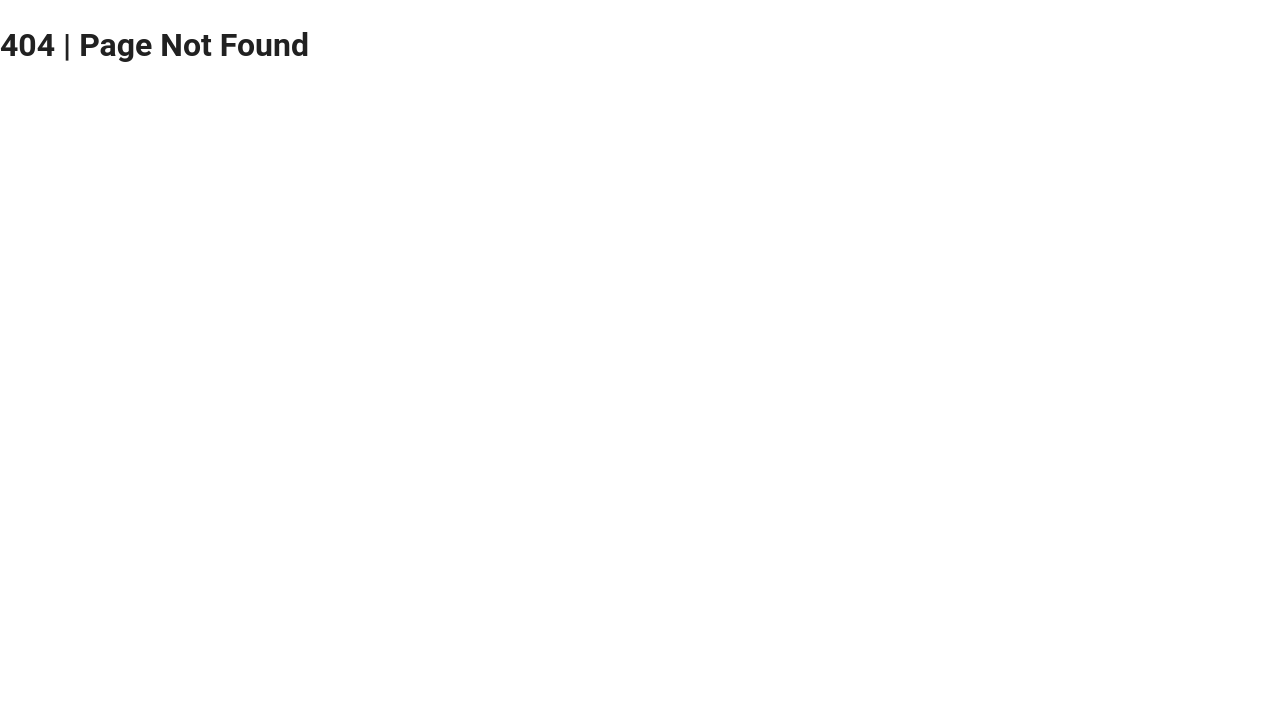
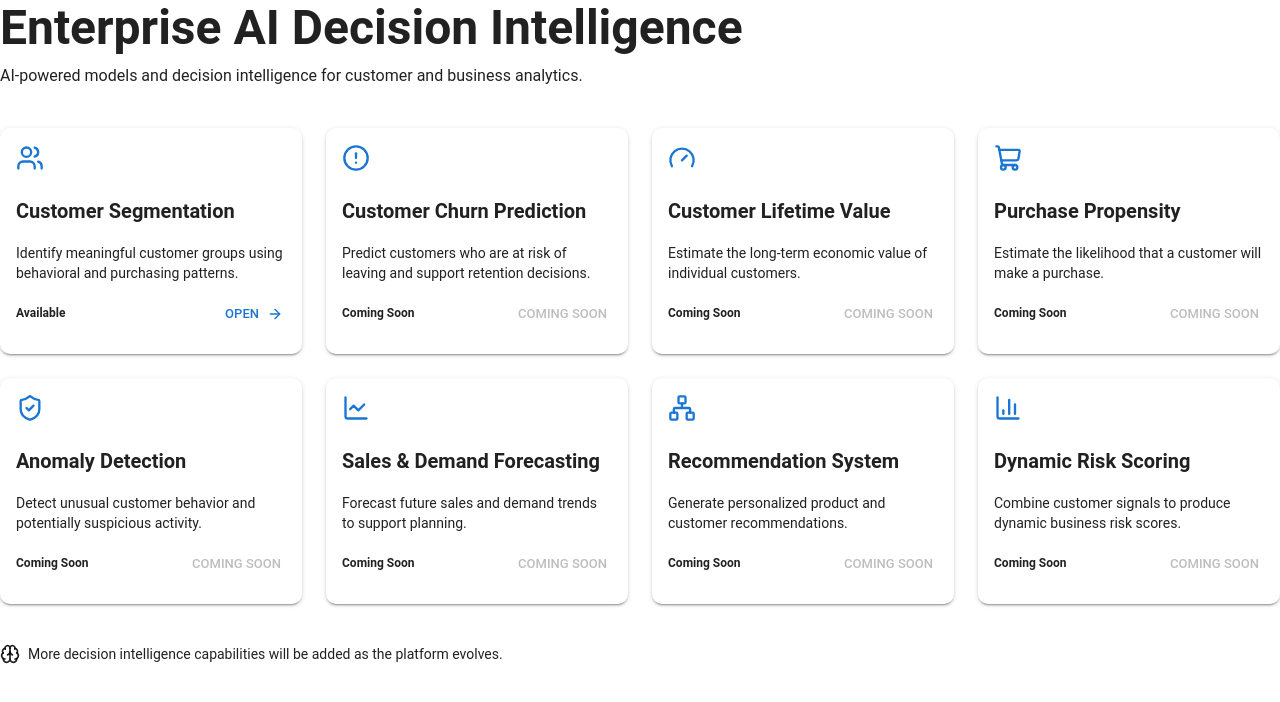
Before and after one commit to annnuspeaks/the-enterprise-ai-decision-intelligence-platform, a React (Vite) app in the folder frontend/: page / in a window 1280 px wide. Before the commit this address had no page. Shown: the top 702 px of the page. Built offline with nearby package versions, Linux system fonts and the light colour scheme.

Commit message:
feat: separate global homepage from model page

```diff
--- a/frontend/package.json
+++ b/frontend/package.json
@@ -15,6 +15,7 @@
     "@mui/icons-material": "^9.2.0",
     "@mui/material": "^9.2.0",
     "axios": "^1.18.1",
+    "lucide-react": "^1.31.0",
     "react": "^19.2.7",
     "react-dom": "^19.2.7",
     "react-router-dom": "^7.18.1"
--- a/frontend/src/components/ui/ClusterVisualization.tsx
+++ b/frontend/src/components/ui/ClusterVisualization.tsx
@@ -45,7 +45,7 @@ function ClusterVisualization() {
       <CardContent>
         <Stack spacing={3}>
           <Box>
-            <Typography variant="h6" fontWeight={700}>
+            <Typography variant="h6" sx={{ fontWeight: 700 }}>
               Customer Cluster Distribution
             </Typography>
 
@@ -59,11 +59,13 @@ function ClusterVisualization() {
               <Box key={item.cluster}>
                 <Stack
                   direction="row"
-                  justifyContent="space-between"
-                  alignItems="center"
-                  sx={{ mb: 0.75 }}
+                  sx={{
+                    mb: 0.75,
+                    justifyContent: "space-between",
+                    alignItems: "center",
+                  }}
                 >
-                  <Typography variant="body2" fontWeight={600}>
+                  <Typography variant="body2" sx={{ fontWeight: 600 }}>
                     Cluster {item.cluster}
                   </Typography>
 
--- a/frontend/src/components/ui/CustomerExplorer.tsx
+++ b/frontend/src/components/ui/CustomerExplorer.tsx
@@ -19,7 +19,7 @@ function CustomerExplorer({ customer }: CustomerExplorerProps) {
       <CardContent>
         <Stack spacing={3}>
           <Box>
-            <Typography variant="h6" fontWeight={700}>
+            <Typography variant="h6" sx={{ fontWeight: 700 }}>
               Customer Explorer
             </Typography>
 
@@ -36,7 +36,7 @@ function CustomerExplorer({ customer }: CustomerExplorerProps) {
                 Customer ID
               </Typography>
 
-              <Typography variant="body1" fontWeight={600}>
+              <Typography variant="body1" sx={{ fontWeight: 600 }}>
                 {customer.customerId}
               </Typography>
             </Box>
@@ -46,7 +46,8 @@ function CustomerExplorer({ customer }: CustomerExplorerProps) {
                 Total Orders
               </Typography>
 
-              <Typography variant="body1" fontWeight={600}>
+              <Typography variant="body1" sx={{ fontWeight: 600 }}>
+                {" "}
                 {customer.totalOrders.toLocaleString()}
               </Typography>
             </Box>
@@ -56,7 +57,7 @@ function CustomerExplorer({ customer }: CustomerExplorerProps) {
                 Total Spent
               </Typography>
 
-              <Typography variant="body1" fontWeight={600}>
+              <Typography variant="body1" sx={{ fontWeight: 600 }}>
                 {customer.totalSpent.toFixed(2)}
               </Typography>
             </Box>
@@ -66,7 +67,7 @@ function CustomerExplorer({ customer }: CustomerExplorerProps) {
                 Average Order Value
               </Typography>
 
-              <Typography variant="body1" fontWeight={600}>
+              <Typography variant="body1" sx={{ fontWeight: 600 }}>
                 {customer.averageOrderValue.toFixed(2)}
               </Typography>
             </Box>
@@ -76,7 +77,7 @@ function CustomerExplorer({ customer }: CustomerExplorerProps) {
                 Average Review Score
               </Typography>
 
-              <Typography variant="body1" fontWeight={600}>
+              <Typography variant="body1" sx={{ fontWeight: 600 }}>
                 {customer.averageReviewScore.toFixed(2)}
               </Typography>
             </Box>
@@ -86,7 +87,7 @@ function CustomerExplorer({ customer }: CustomerExplorerProps) {
                 Cluster
               </Typography>
 
-              <Typography variant="h6" fontWeight={700}>
+              <Typography variant="h6" sx={{ fontWeight: 700 }}>
                 Cluster {customer.clusterId}
               </Typography>
             </Box>
--- a/frontend/src/components/ui/DashboardCard.tsx
+++ b/frontend/src/components/ui/DashboardCard.tsx
@@ -1,9 +1,4 @@
-import {
-  Card,
-  CardContent,
-  Stack,
-  Typography,
-} from "@mui/material";
+import { Card, CardContent, Stack, Typography } from "@mui/material";
 
 interface DashboardCardProps {
   title: string;
@@ -11,34 +6,20 @@ interface DashboardCardProps {
   description: string;
 }
 
-function DashboardCard({
-  title,
-  value,
-  description,
-}: DashboardCardProps) {
+function DashboardCard({ title, value, description }: DashboardCardProps) {
   return (
     <Card elevation={2}>
       <CardContent>
         <Stack spacing={1}>
-          <Typography
-            variant="body2"
-            color="text.secondary"
-          >
+          <Typography variant="body2" color="text.secondary">
             {title}
           </Typography>
 
-          <Typography
-            variant="h4"
-            component="div"
-            fontWeight={700}
-          >
+          <Typography variant="h4" component="div" sx={{ fontWeight: 700 }}>
             {value}
           </Typography>
 
-          <Typography
-            variant="body2"
-            color="text.secondary"
-          >
+          <Typography variant="body2" color="text.secondary">
             {description}
           </Typography>
         </Stack>
--- /dev/null
+++ b/frontend/src/pages/HomePage.tsx
@@ -0,0 +1,198 @@
+import {
+  ArrowRight,
+  BarChart3,
+  Brain,
+  CircleAlert,
+  Gauge,
+  LineChart,
+  Network,
+  ShieldCheck,
+  ShoppingCart,
+  Users,
+} from "lucide-react";
+import {
+  Box,
+  Button,
+  Card,
+  CardContent,
+  Grid,
+  Stack,
+  Typography,
+} from "@mui/material";
+
+import { Link } from "react-router-dom";
+import type { ReactNode } from "react";
+
+interface ModelCard {
+  title: string;
+  description: string;
+  status: "Available" | "Coming Soon";
+  icon: ReactNode;
+  route?: string;
+}
+
+const models: ModelCard[] = [
+  {
+    title: "Customer Segmentation",
+    description:
+      "Identify meaningful customer groups using behavioral and purchasing patterns.",
+    status: "Available",
+    icon: <Users size={28} />,
+    route: "/customer-segmentation",
+  },
+  {
+    title: "Customer Churn Prediction",
+    description:
+      "Predict customers who are at risk of leaving and support retention decisions.",
+    status: "Coming Soon",
+    icon: <CircleAlert size={28} />,
+  },
+  {
+    title: "Customer Lifetime Value",
+    description:
+      "Estimate the long-term economic value of individual customers.",
+    status: "Coming Soon",
+    icon: <Gauge size={28} />,
+  },
+  {
+    title: "Purchase Propensity",
+    description:
+      "Estimate the likelihood that a customer will make a purchase.",
+    status: "Coming Soon",
+    icon: <ShoppingCart size={28} />,
+  },
+  {
+    title: "Anomaly Detection",
+    description:
+      "Detect unusual customer behavior and potentially suspicious activity.",
+    status: "Coming Soon",
+    icon: <ShieldCheck size={28} />,
+  },
+  {
+    title: "Sales & Demand Forecasting",
+    description: "Forecast future sales and demand trends to support planning.",
+    status: "Coming Soon",
+    icon: <LineChart size={28} />,
+  },
+  {
+    title: "Recommendation System",
+    description: "Generate personalized product and customer recommendations.",
+    status: "Coming Soon",
+    icon: <Network size={28} />,
+  },
+  {
+    title: "Dynamic Risk Scoring",
+    description:
+      "Combine customer signals to produce dynamic business risk scores.",
+    status: "Coming Soon",
+    icon: <BarChart3 size={28} />,
+  },
+];
+
+function HomePage() {
+  return (
+    <Box>
+      <Stack spacing={1} sx={{ mb: 5 }}>
+        <Typography variant="h3" component="h1">
+          Enterprise AI Decision Intelligence
+        </Typography>
+
+        <Typography variant="body1" color="text.secondary">
+          AI-powered models and decision intelligence for customer and business
+          analytics.
+        </Typography>
+      </Stack>
+
+      <Grid container spacing={3}>
+        {models.map((model) => (
+          <Grid key={model.title} size={{ xs: 12, sm: 6, lg: 3 }}>
+            <Card
+              elevation={2}
+              sx={{
+                height: "100%",
+                display: "flex",
+                flexDirection: "column",
+              }}
+            >
+              <CardContent
+                sx={{
+                  display: "flex",
+                  flexDirection: "column",
+                  height: "100%",
+                  gap: 2,
+                }}
+              >
+                <Box sx={{ color: "primary.main" }}>{model.icon}</Box>
+
+                <Typography variant="h6" sx={{ fontWeight: 700 }}>
+                  {model.title}
+                </Typography>
+
+                <Typography
+                  variant="body2"
+                  color="text.secondary"
+                  sx={{ flexGrow: 1 }}
+                >
+                  {model.description}
+                </Typography>
+
+                <Stack
+                  direction="row"
+                  spacing={1}
+                  sx={{
+                    alignItems: "center",
+                    justifyContent: "space-between",
+                  }}
+                >
+                  <Typography
+                    variant="caption"
+                    sx={{ fontWeight: 600 }}
+                    color={
+                      model.status === "Available"
+                        ? "success.main"
+                        : "text.secondary"
+                    }
+                  >
+                    {model.status}
+                  </Typography>
+
+                  {model.route ? (
+                    <Button
+                      size="small"
+                      endIcon={<ArrowRight size={16} />}
+                      component={Link}
+                      to={model.route!}
+                    >
+                      Open
+                    </Button>
+                  ) : (
+                    <Button size="small" disabled>
+                      Coming Soon
+                    </Button>
+                  )}
+                </Stack>
+              </CardContent>
+            </Card>
+          </Grid>
+        ))}
+      </Grid>
+
+      <Stack
+        direction="row"
+        spacing={1}
+        sx={{
+          mt: 5,
+          alignItems: "center",
+        }}
+      >
+        <Brain size={20} />
+        <Typography variant="body2" color="text.secondary">
+          More decision intelligence capabilities will be added as the platform
+          evolves.
+        </Typography>
+      </Stack>
+    </Box>
+  );
+}
+
+export default HomePage;
--- a/frontend/src/routes/index.tsx
+++ b/frontend/src/routes/index.tsx
@@ -1,15 +1,19 @@
 import { Routes, Route } from "react-router-dom";
 
+import HomePage from "../pages/HomePage";
 import CustomerSegmentationPage from "../pages/CustomerSegmentationPage";
 import NotFoundPage from "../pages/NotFoundPage";
 
 function AppRoutes() {
   return (
     <Routes>
+      <Route path="/" element={<HomePage />} />
+
       <Route
         path="/customer-segmentation"
         element={<CustomerSegmentationPage />}
-      />{" "}
+      />
+
       <Route path="*" element={<NotFoundPage />} />
     </Routes>
   );
```
Also changed, not shown: 1 other file (tests, documents, lock files or other folders).
